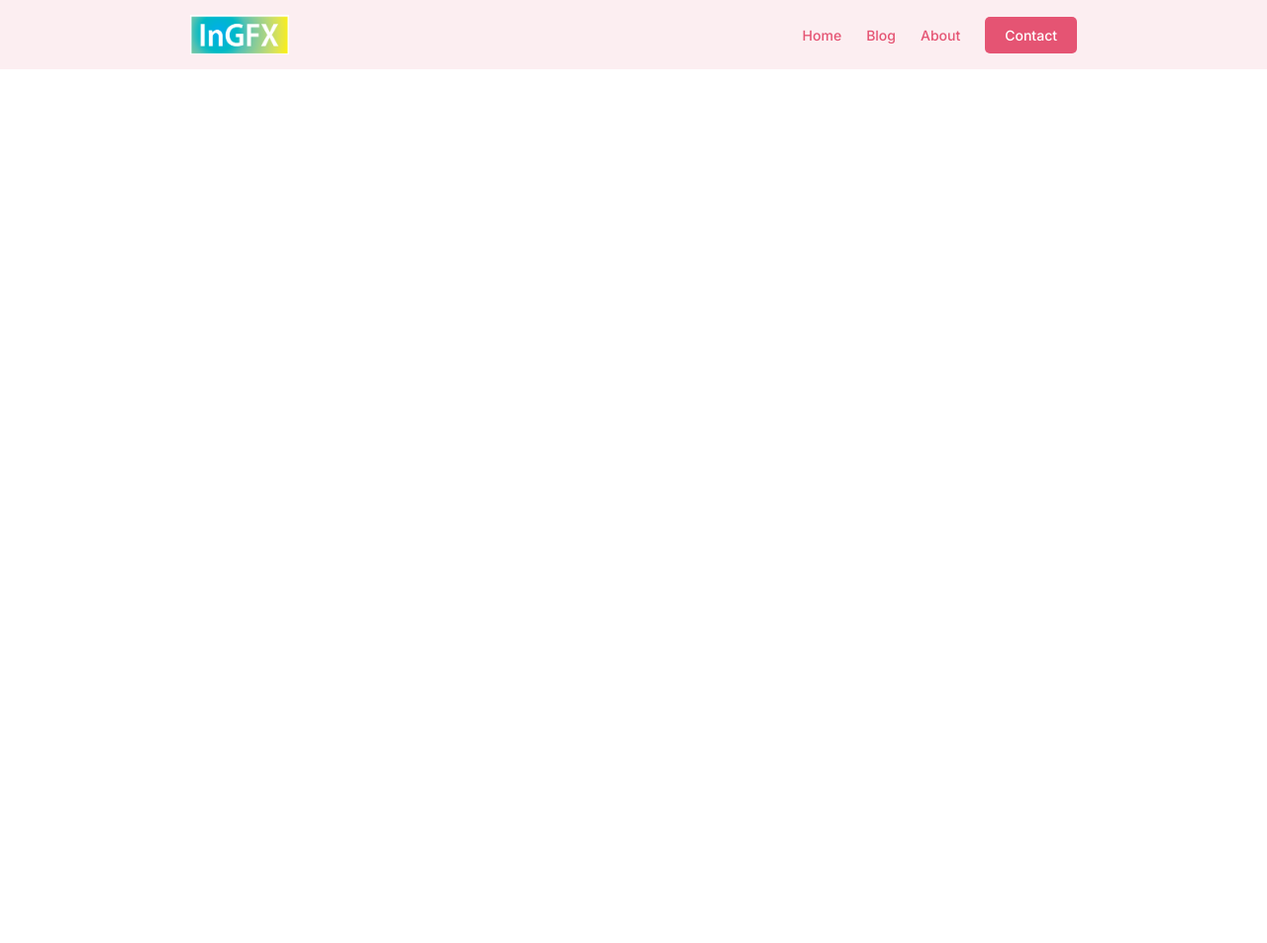
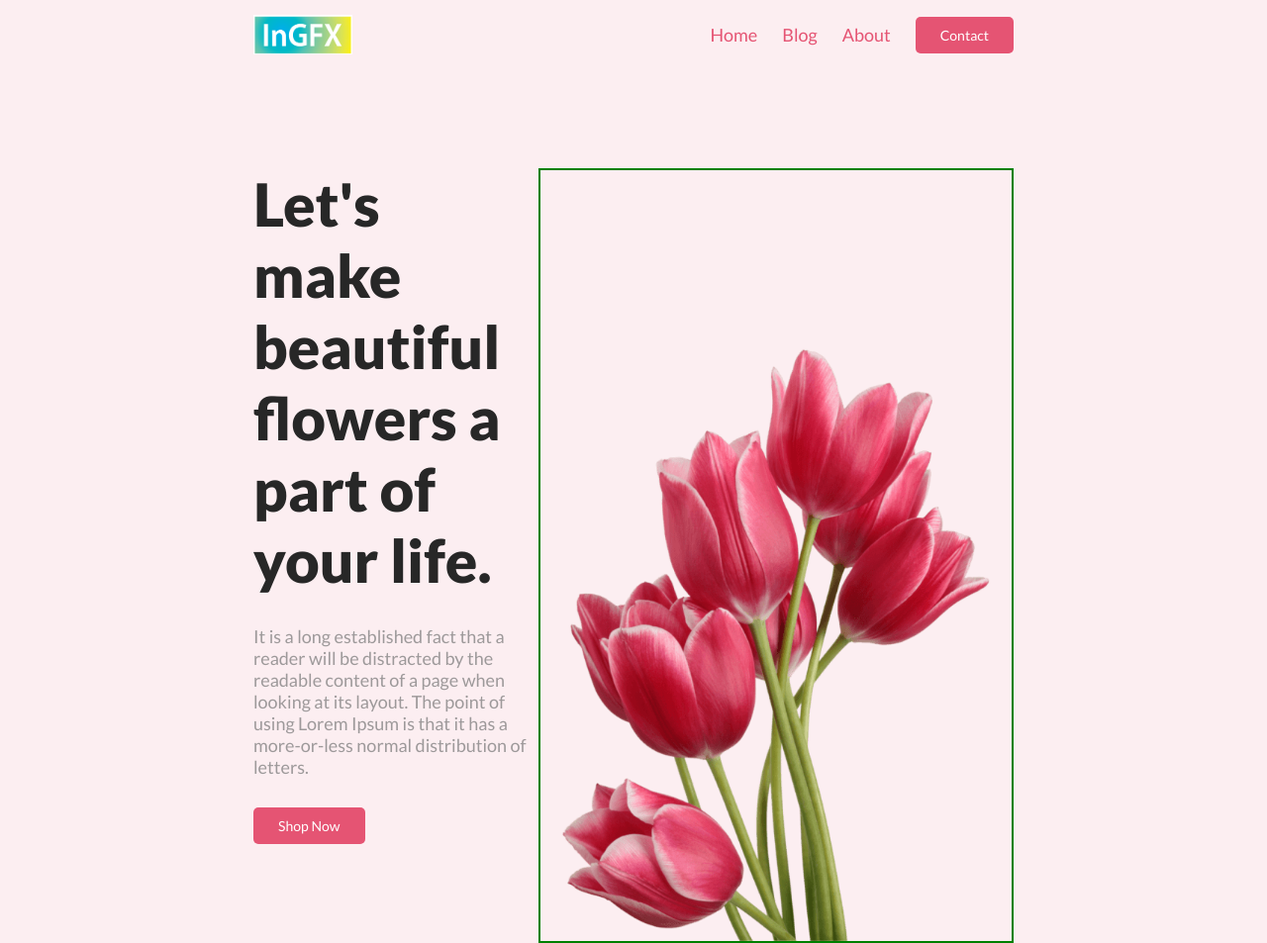
Before and after one commit to Nayeem-33/flower-shop-practice, a plain HTML site: page index.html in a window 1280 px wide. Shown: the whole page at 99% size. Before the commit the page ends 800 px from the top, so only its background shows below. Drawn offline with Linux system fonts and the light colour scheme.

Commit message:
head sections added

```diff
--- a/index.html
+++ b/index.html
@@ -24,6 +24,20 @@
     </header>
     <!-- navbar ends -->
 
+    <!-- Head Section starts -->
+    <section class="head-section">
+        <div class="head-div">
+            <div class="head-s-div-1">
+                <h1 class="main-heading">Let's make beautiful flowers a part of your life.</h1>
+                <p class="main-pera"> It is a long established fact that a reader will be distracted by the readable content of a page when looking at its layout. The point of using Lorem Ipsum is that it has a more-or-less normal distribution of letters.</p>
+                <div><button class="btn-pri">Shop Now</button></div>
+            </div>
+            <div class="head-s-div-2">
+                <img class="head-img" src="assets/banner-image.png" alt="">
+            </div>
+        </div>
+    </section>
+    <!-- Head Section Ends -->
 
 </body>
 </html>
--- a/styles/style.css
+++ b/styles/style.css
@@ -1,13 +1,14 @@
-@import url('https://fonts.googleapis.com/css2?family=Inter:wght@100..900&display=swap');
+@import url('https://fonts.googleapis.com/css2?family=Lato:ital,wght@0,100;0,300;0,400;0,700;0,900;1,100;1,300;1,400;1,700;1,900&display=swap');
 *{
     margin: 0;
     padding: 0;
 }
 .inter-webfont{
-    font-family: "Inter", sans-serif;
-    font-size: 14px;
+    font-family: "Lato", sans-serif;
+    font-size: 18px;
     font-weight: 500;
     font-style: normal;
+    color: #9D999A;
   }
 
 /* nav bar styles */
@@ -16,7 +17,7 @@
 }
 .navdiv{
   display: flex;
-  width: 70%;
+  width: 60%;
   margin: 0 auto;
   justify-content: space-between;
   align-items: center;
@@ -43,17 +44,58 @@ a{
   color: #E55473;
 }
 .btn-pri{
-  padding: 10px 20px;
+  padding: 10px 25px;
   background-color: #E55473;
   color: white;
   border: none;
   border-radius: 5px;
+  font-family: "Lato", sans-serif;
+  font-size: 14px;
+  font-weight: 500;
+  font-style: normal;
 }
 .contact-btn{
   color: white;
-  font-family: "Inter", sans-serif;
+  font-family: "lato", sans-serif;
   font-size: 14px;
   font-weight: 500;
   font-style: normal;
 }
 /* navbar style ends */
+
+/* Head Section style starts */
+.head-section{
+  background-color: #FCEEF1;
+  padding-top: 100px;
+}
+.head-div{
+  display: flex;
+  width: 60%;
+  margin: 0 auto;
+}
+.head-s-div-1{
+  width: 50%;
+  display: flex;
+  flex-direction: column;
+  margin: auto 0;
+  gap: 30px;
+  padding-bottom: 100px;
+}
+.head-s-div-2{
+  display: flex;
+  justify-content: center;
+  align-items: flex-end;
+  border: solid 2px green;
+}
+.head-img{
+  /* width: 500px;
+  height: 600px; */
+  max-width: 100%;
+  height: auto;
+}
+.main-heading{
+  color: #272727;
+  font-size: 60px;
+  font-weight: 900;
+}
+/* Head Section style Ends */
```
